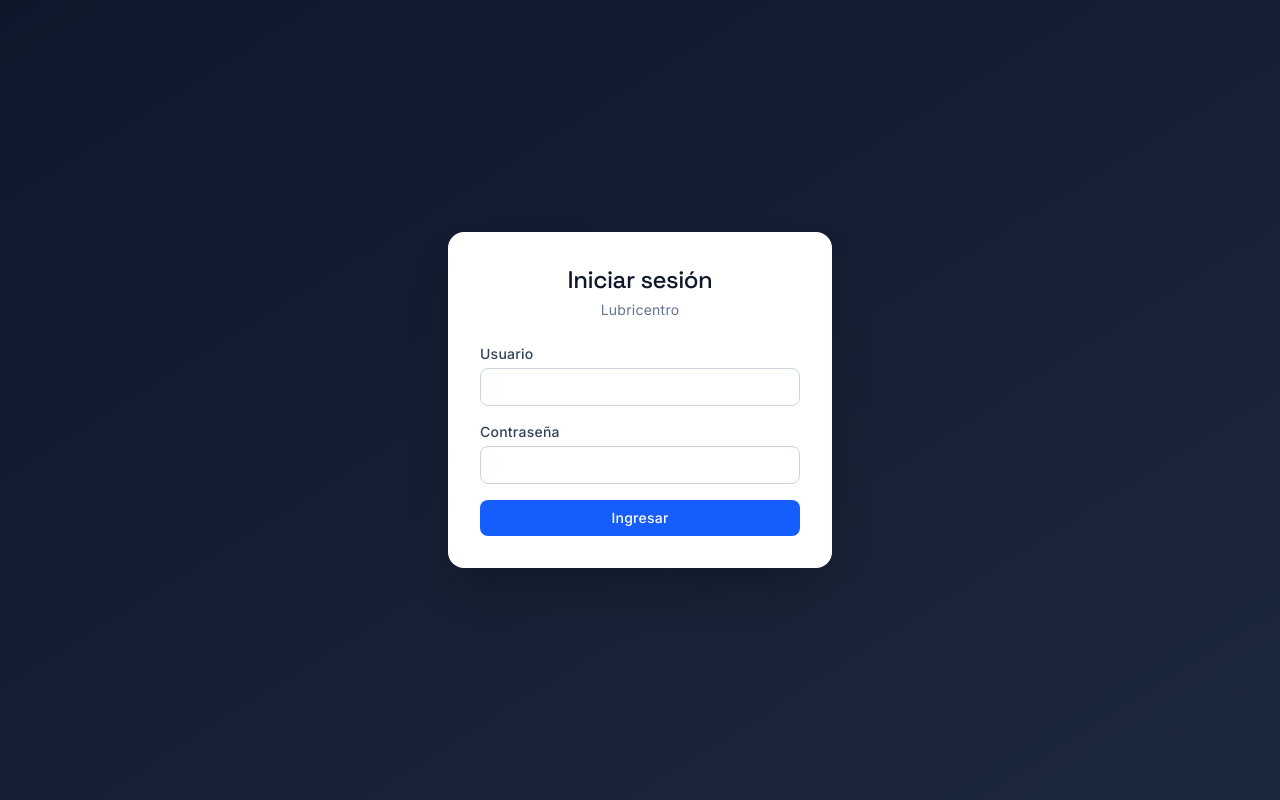
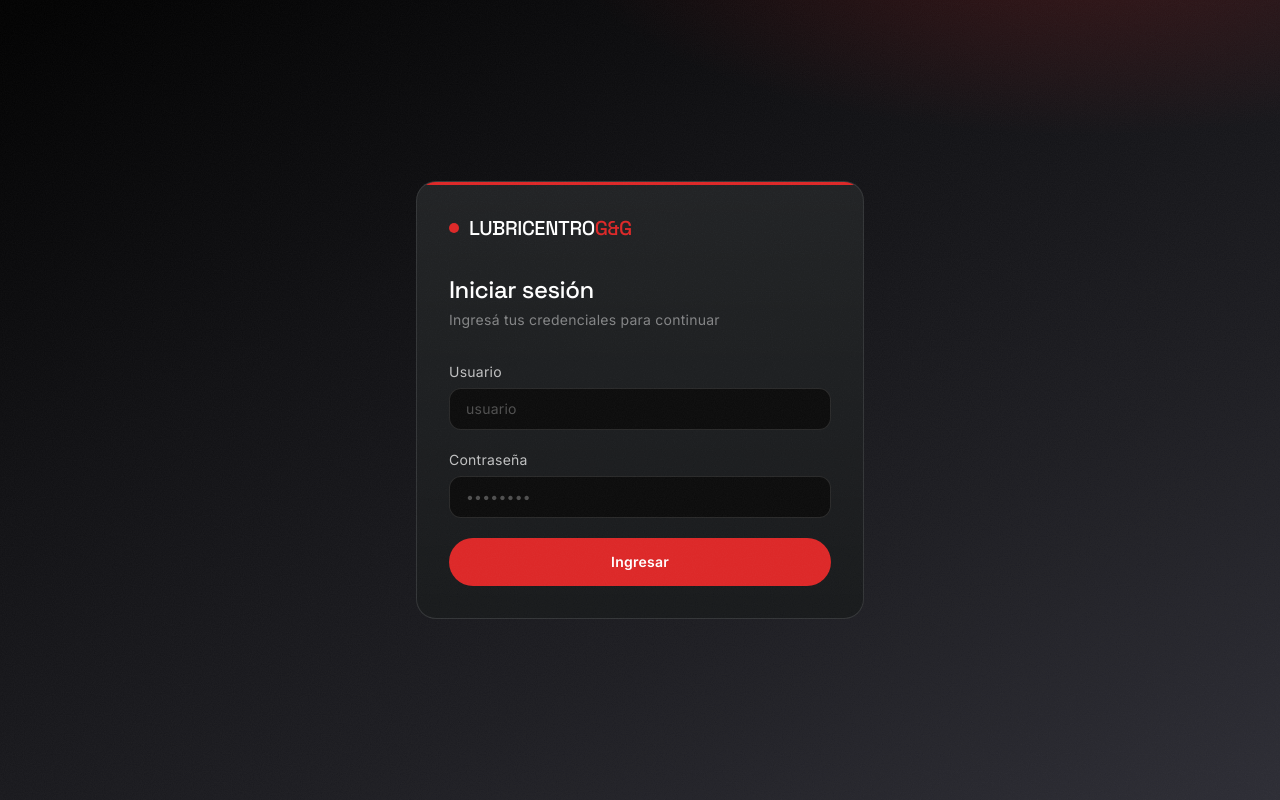
Before and after one commit to calotwm/lubricentro, a React (Vite) app in the folder frontend/: page /login in a window 1280 px wide. Built offline with nearby package versions, Linux system fonts and the light colour scheme; no server answers.

Commit message:
style(web): restyle login page with urquisoft black/red theme

```diff
--- a/frontend/src/pages/LoginPage.tsx
+++ b/frontend/src/pages/LoginPage.tsx
@@ -2,6 +2,8 @@ import { useState, type FormEvent } from "react";
 import { useNavigate } from "react-router-dom";
 import { useAuth } from "../contexts/AuthContext";
 import { ApiError } from "../api/client";
+import AlertBanner from "../components/ui/AlertBanner";
+import GrainOverlay from "../components/ui/GrainOverlay";
 
 export default function LoginPage() {
   const [username, setUsername] = useState("");
@@ -19,6 +21,7 @@ export default function LoginPage() {
       await login(username, password);
       navigate("/dashboard");
     } catch (err) {
+      // Generic message on purpose — never leak which field was wrong.
       if (err instanceof ApiError && err.status === 401) {
         setError("Credenciales inválidas");
       } else {
@@ -30,18 +33,47 @@ export default function LoginPage() {
   };
 
   return (
-    <div className="flex min-h-screen items-center justify-center bg-gradient-to-br from-slate-900 to-slate-800">
-      <div className="w-full max-w-sm rounded-2xl bg-white p-8 shadow-2xl">
-        <div className="mb-6 text-center">
-          <h1 className="text-2xl font-bold text-slate-900">Iniciar sesión</h1>
-          <p className="mt-1 text-sm text-slate-500">Lubricentro</p>
+    <div className="relative z-10 flex min-h-screen items-center justify-center px-4">
+      <GrainOverlay />
+
+      <div className="relative w-full max-w-md overflow-hidden rounded-[20px] border border-[var(--color-hairline-dark)] bg-[var(--color-surface-elevated)] p-8">
+        {/* Gradient sheen overlay */}
+        <div
+          aria-hidden="true"
+          className="pointer-events-none absolute inset-0"
+          style={{ background: "var(--gradient-surface)" }}
+        />
+        {/* Red top accent bar */}
+        <div
+          aria-hidden="true"
+          className="absolute left-0 top-0 h-[3px] w-full bg-[var(--color-red)]"
+        />
+
+        <div className="relative">
+          {/* Brand */}
+          <div className="mb-8 flex items-center gap-2.5">
+            <span
+              aria-hidden="true"
+              className="h-2.5 w-2.5 rounded-full bg-[var(--color-red)]"
+            />
+            <h1 className="text-xl font-medium tracking-tight text-[var(--color-ink-on-dark)]">
+              LUBRICENTRO
+              <span className="text-[var(--color-red)]">G&amp;G</span>
+            </h1>
           </div>
 
-        <form onSubmit={handleSubmit} className="space-y-4">
+          <h2 className="text-2xl font-medium tracking-tight text-[var(--color-ink-on-dark)]">
+            Iniciar sesión
+          </h2>
+          <p className="mt-1 text-sm text-[var(--color-dim-on-dark)]">
+            Ingresá tus credenciales para continuar
+          </p>
+
+          <form onSubmit={handleSubmit} className="mt-8 space-y-5">
             <div>
               <label
                 htmlFor="username"
-              className="mb-1 block text-sm font-medium text-slate-700"
+                className="mb-1.5 block text-sm text-[var(--color-mute-on-dark)]"
               >
                 Usuario
               </label>
@@ -52,14 +84,15 @@ export default function LoginPage() {
                 onChange={(e) => setUsername(e.target.value)}
                 required
                 autoComplete="username"
-              className="w-full rounded-lg border border-slate-300 px-3 py-2 text-sm focus:border-blue-500 focus:outline-none focus:ring-1 focus:ring-blue-500"
+                placeholder="usuario"
+                className="w-full rounded-[12px] border border-[var(--color-hairline-dark)] bg-[var(--color-surface-deep)] px-4 py-2.5 text-sm text-[var(--color-ink-on-dark)] placeholder:text-[var(--color-faint-on-dark)] focus:border-[var(--color-red)] focus:outline-none focus:ring-1 focus:ring-[var(--color-red)]"
               />
             </div>
 
             <div>
               <label
                 htmlFor="password"
-              className="mb-1 block text-sm font-medium text-slate-700"
+                className="mb-1.5 block text-sm text-[var(--color-mute-on-dark)]"
               >
                 Contraseña
               </label>
@@ -70,25 +103,23 @@ export default function LoginPage() {
                 onChange={(e) => setPassword(e.target.value)}
                 required
                 autoComplete="current-password"
-              className="w-full rounded-lg border border-slate-300 px-3 py-2 text-sm focus:border-blue-500 focus:outline-none focus:ring-1 focus:ring-blue-500"
+                placeholder="••••••••"
+                className="w-full rounded-[12px] border border-[var(--color-hairline-dark)] bg-[var(--color-surface-deep)] px-4 py-2.5 text-sm text-[var(--color-ink-on-dark)] placeholder:text-[var(--color-faint-on-dark)] focus:border-[var(--color-red)] focus:outline-none focus:ring-1 focus:ring-[var(--color-red)]"
               />
             </div>
 
-          {error && (
-            <p className="rounded-lg bg-red-50 px-3 py-2 text-sm text-red-600">
-              {error}
-            </p>
-          )}
+            {error && <AlertBanner message={error} variant="error" />}
 
             <button
               type="submit"
               disabled={loading}
-            className="w-full rounded-lg bg-blue-600 px-4 py-2 text-sm font-medium text-white transition hover:bg-blue-700 focus:outline-none focus:ring-2 focus:ring-blue-500 focus:ring-offset-2 disabled:opacity-50"
+              className="inline-flex min-h-12 w-full items-center justify-center rounded-full px-7 py-3 text-sm font-semibold text-[var(--color-ink-on-dark)] transition-all duration-200 bg-[var(--color-red)] hover:brightness-110 hover:shadow-[0_0_20px_color-mix(in_srgb,var(--color-red)_40%,transparent)] active:scale-[0.98] disabled:opacity-50 disabled:hover:shadow-none"
             >
               {loading ? "Ingresando..." : "Ingresar"}
             </button>
           </form>
         </div>
       </div>
+    </div>
   );
 }
```
Lines whose indentation alone changed are shown as unchanged.
